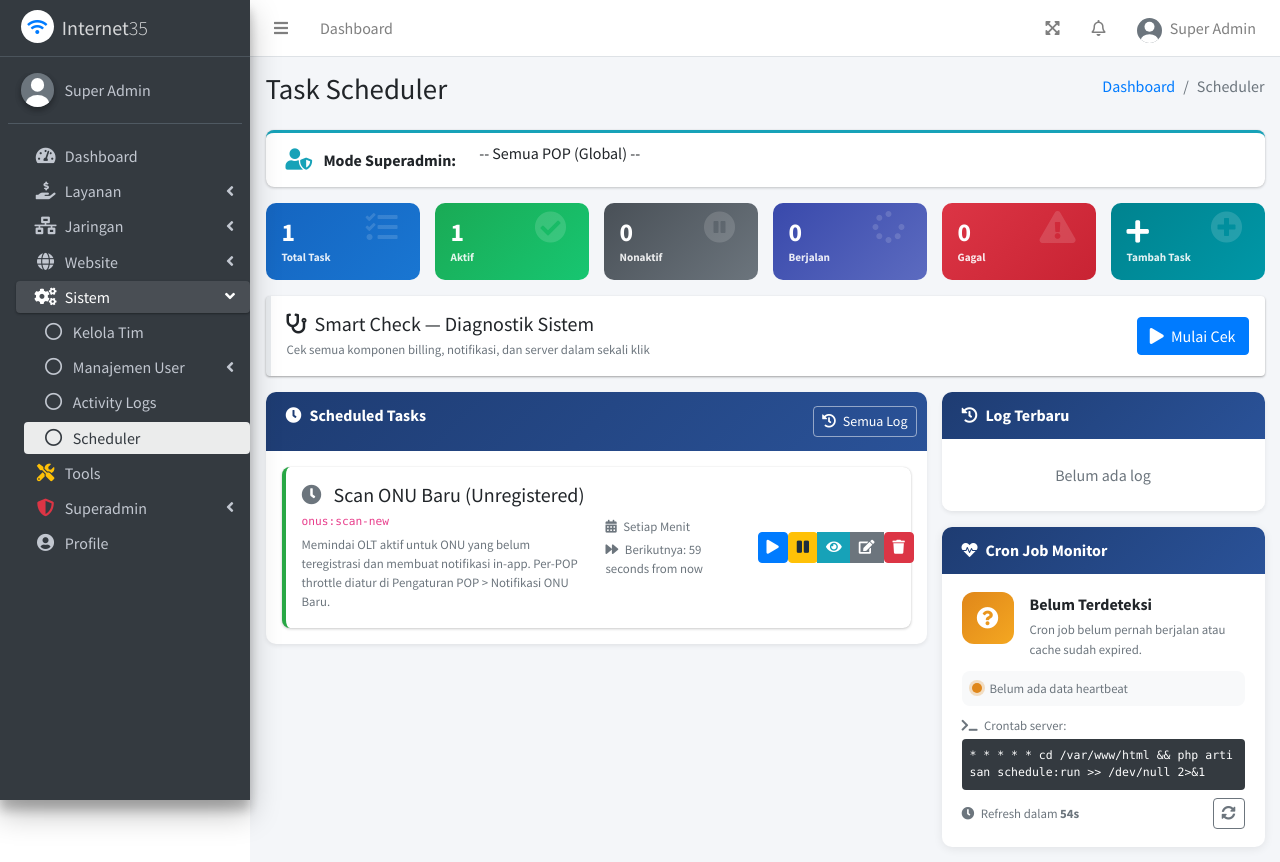
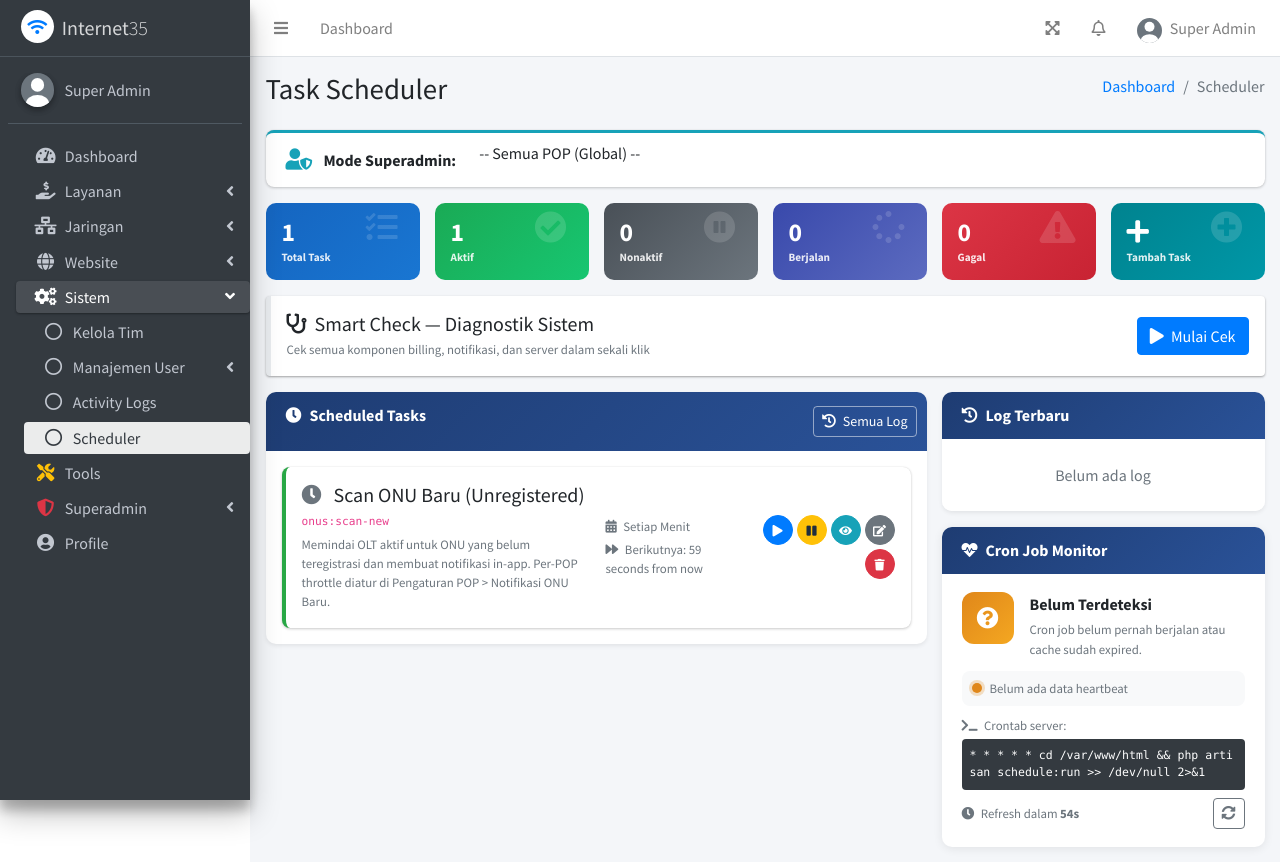
Before and after one commit to chandra35/internet35, a Laravel app: page /admin/scheduler in a window 1280 px wide. Shown: the top 862 px of the page. Run offline with Laravel 12, Linux system fonts and the light colour scheme; the visitor is signed in with stand-in values (Sample User, id 1); data comes from the database, SQL or seed files in the repository; data that the repository does not hold is empty; parts of the project's set-up code (start-up, migrations or seed data) failed here and were passed over; some libraries are stand-ins or nearby versions.

Commit message:
fix: circular action buttons + restore task-card CSS for scheduler page

```diff
--- a/resources/views/admin/scheduler/index.blade.php
+++ b/resources/views/admin/scheduler/index.blade.php
@@ -78,6 +78,13 @@
         50% { box-shadow: 0 0 0 6px rgba(40,167,69,0.1); }
     }
     .dot-success { animation: dotPulse 2s infinite; }
+    /* Circular action buttons (matches customers page .btn-action) */
+    .btn-action {
+        width: 30px; height: 30px; padding: 0;
+        display: inline-flex; align-items: center; justify-content: center;
+        border-radius: 50% !important; font-size: 0.72rem;
+    }
+    .btn-action.dropdown-toggle::after { display: none; }
     .task-card {
         border-left: 4px solid #6c757d;
         transition: all 0.2s ease;
@@ -360,10 +367,10 @@
                                 @endif
                             </div>
                             <div class="col-md-3 text-right">
-                                <div class="btn-group">
+                                <div class="d-flex justify-content-end flex-wrap" style="gap:4px;">
                                     <form action="{{ route('admin.scheduler.run', $task) }}" method="POST" class="d-inline">
                                         @csrf
-                                        <button type="submit" class="btn btn-primary btn-sm"
+                                        <button type="submit" class="btn btn-primary btn-action"
                                                 title="Jalankan Sekarang"
                                                 onclick="return confirm('Jalankan task ini sekarang?')">
                                             <i class="fas fa-play"></i>
@@ -371,22 +378,22 @@
                                     </form>
                                     <form action="{{ route('admin.scheduler.toggle', $task) }}" method="POST" class="d-inline">
                                         @csrf
-                                        <button type="submit" class="btn {{ $task->is_enabled ? 'btn-warning' : 'btn-success' }} btn-sm"
+                                        <button type="submit" class="btn {{ $task->is_enabled ? 'btn-warning' : 'btn-success' }} btn-action"
                                                 title="{{ $task->is_enabled ? 'Nonaktifkan' : 'Aktifkan' }}">
                                             <i class="fas {{ $task->is_enabled ? 'fa-pause' : 'fa-play' }}"></i>
                                         </button>
                                     </form>
-                                    <a href="{{ route('admin.scheduler.show', $task) }}" class="btn btn-info btn-sm" title="Detail">
+                                    <a href="{{ route('admin.scheduler.show', $task) }}" class="btn btn-info btn-action" title="Detail">
                                         <i class="fas fa-eye"></i>
                                     </a>
-                                    <a href="{{ route('admin.scheduler.edit', $task) }}" class="btn btn-secondary btn-sm" title="Edit">
+                                    <a href="{{ route('admin.scheduler.edit', $task) }}" class="btn btn-secondary btn-action" title="Edit">
                                         <i class="fas fa-edit"></i>
                                     </a>
                                     <form action="{{ route('admin.scheduler.destroy', $task) }}" method="POST" class="d-inline"
                                           onsubmit="return confirm('Hapus task ini?')">
                                         @csrf
                                         @method('DELETE')
-                                        <button type="submit" class="btn btn-danger btn-sm" title="Hapus">
+                                        <button type="submit" class="btn btn-danger btn-action" title="Hapus">
                                             <i class="fas fa-trash"></i>
                                         </button>
                                     </form>
```
